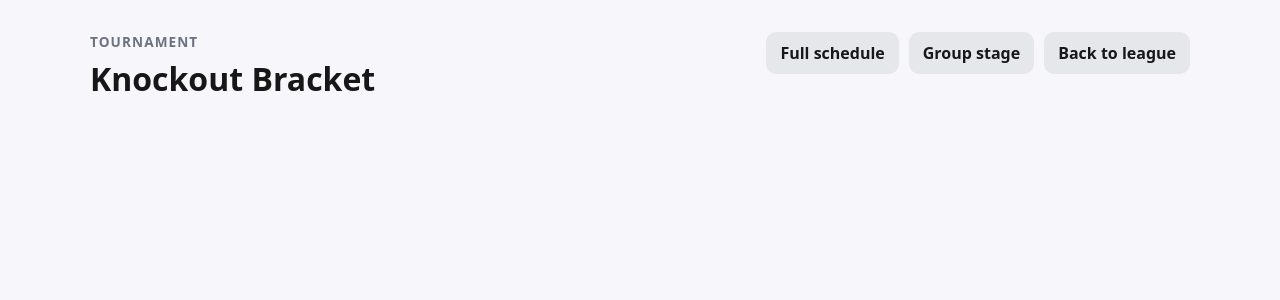
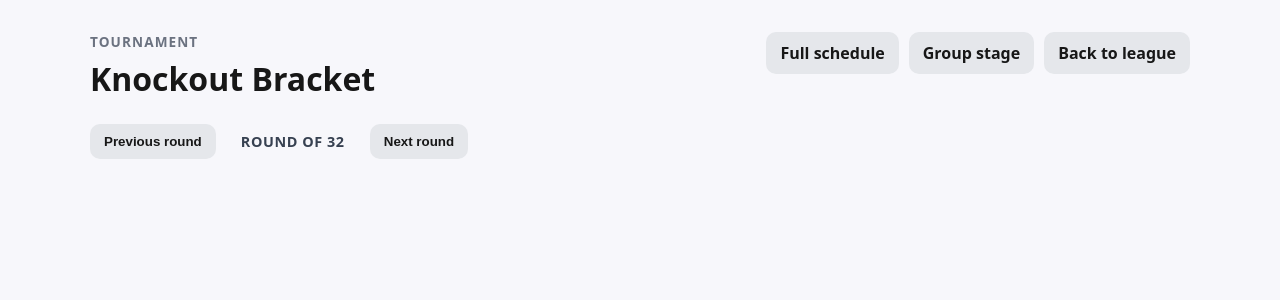
Before and after one commit to gterreran/world_cup_draft, a Django app: template templates/tournaments/bracket_stage.html in a window 1280 px wide. Shown: the part 55-355 px from the top of the page. Run offline with Django 5.2, Linux system fonts and the light colour scheme; the template is opened without the code that fills it, so the values that code supplies are empty.

Commit message:
Made bracket navigation smoother, with the stage navigation and bracket compression as navigation moves to the right.

```diff
--- a/static/css/app.css
+++ b/static/css/app.css
@@ -517,14 +517,40 @@ tbody tr:hover {
 
 
 
+.bracket-toolbar {
+  display: flex;
+  align-items: center;
+  gap: 12px;
+  margin: 4px 0 14px;
+}
+
+.bracket-toolbar-label {
+  min-width: 130px;
+  color: #374151;
+  font-size: 0.9rem;
+  font-weight: 900;
+  letter-spacing: 0.04em;
+  text-align: center;
+  text-transform: uppercase;
+}
+
+.bracket-nav-button:disabled {
+  cursor: not-allowed;
+  opacity: 0.45;
+}
+
 .bracket-scroll {
   overflow-x: auto;
   padding: 8px 0 28px;
+  scroll-behavior: auto;
+  scroll-padding-left: 18px;
+  overscroll-behavior-x: contain;
 }
 
 .bracket-board-grid {
   --card-width: 260px;
   --row-height: 150px;
+  --card-min-height: 150px;
   --row-gap: 26px;
   --round-gap: 96px;
   --connector-length: 48px;
@@ -535,8 +561,36 @@ tbody tr:hover {
   grid-template-columns: repeat(5, var(--card-width));
   column-gap: var(--round-gap);
   align-items: start;
-  min-width: 1700px;
-  padding: 18px 18px 44px;
+  min-width: 2060px;
+  padding: 18px calc(var(--card-width) + var(--round-gap) + 18px) 44px 18px;
+  transition:
+    grid-template-columns 180ms ease,
+    column-gap 180ms ease;
+}
+
+.bracket-board-grid.is-focus-0 {
+  --row-height: 150px;
+  --card-min-height: 150px;
+  --row-gap: 26px;
+}
+
+.bracket-board-grid.is-focus-1 {
+  --row-height: 82px;
+  --card-min-height: 132px;
+  --row-gap: 22px;
+}
+
+.bracket-board-grid.is-focus-2 {
+  --row-height: 48px;
+  --card-min-height: 132px;
+  --row-gap: 18px;
+}
+
+.bracket-board-grid.is-focus-3,
+.bracket-board-grid.is-focus-4 {
+  --row-height: 36px;
+  --card-min-height: 132px;
+  --row-gap: 16px;
 }
 
 .bracket-round {
@@ -555,10 +609,17 @@ tbody tr:hover {
   text-transform: uppercase;
 }
 
+.bracket-round.is-active-round h2 {
+  color: #155eef;
+}
+
 .bracket-grid-column {
   display: grid;
   grid-template-rows: repeat(16, var(--row-height));
   row-gap: var(--row-gap);
+  transition:
+    grid-template-rows 180ms ease,
+    row-gap 180ms ease;
 }
 
 .bracket-match-slot {
@@ -573,7 +634,7 @@ tbody tr:hover {
   z-index: 2;
   box-sizing: border-box;
   width: 100%;
-  min-height: var(--row-height);
+  min-height: var(--card-min-height, var(--row-height));
   background: white;
   border: 1px solid #e5e7eb;
   border-radius: 16px;
@@ -694,7 +755,7 @@ tbody tr:hover {
   position: absolute;
   left: 0;
   right: 0;
-  top: calc(50% + (var(--row-height) / 2) + 22px);
+  top: calc(50% + (var(--row-height) / 2) + 80px);
   z-index: 3;
   width: 100%;
   padding-top: 14px;
@@ -736,7 +797,7 @@ tbody tr:hover {
   .bracket-board-grid {
     --card-width: 240px;
     --round-gap: 84px;
-    min-width: 1540px;
+    min-width: 1870px;
   }
 }
 
--- /dev/null
+++ b/static/js/bracket.js
@@ -0,0 +1,183 @@
+(function () {
+  const scrollEl = document.querySelector('[data-bracket-scroll]');
+  const boardEl = document.querySelector('[data-bracket-board]');
+
+  if (!scrollEl || !boardEl) {
+    return;
+  }
+
+  const rounds = Array.from(boardEl.querySelectorAll('.bracket-round'));
+  const previousButton = document.querySelector('[data-bracket-prev]');
+  const nextButton = document.querySelector('[data-bracket-next]');
+  const label = document.querySelector('[data-bracket-label]');
+
+  if (!rounds.length) {
+    return;
+  }
+
+  // The navigation is page-based rather than free-scroll based.
+  // Each page is defined by the leftmost visible round:
+  //   0: R32 / R16 / QF
+  //   1: R16 / QF / SF
+  //   2: QF  / SF  / Final
+  //   3: SF  / Final / blank spacer
+  // This avoids guessing from card widths and keeps the label, scroll target,
+  // and compression density tied to the same state.
+  const VISIBLE_ROUNDS = 3;
+  const maxPageIndex = Math.max(0, rounds.length - VISIBLE_ROUNDS + 1);
+
+  let activeIndex = 0;
+  let rafId = null;
+  let programmaticIndex = null;
+  let programmaticTimer = null;
+
+  function roundTitle(index) {
+    const heading = rounds[index]?.querySelector('h2');
+    return heading ? heading.textContent.trim() : '';
+  }
+
+  function maxScrollLeft() {
+    return Math.max(0, scrollEl.scrollWidth - scrollEl.clientWidth);
+  }
+
+  function viewportInset() {
+    const value = window.getComputedStyle(scrollEl).getPropertyValue('scroll-padding-left');
+    const parsed = Number.parseFloat(value);
+    return Number.isFinite(parsed) ? parsed : 0;
+  }
+
+  function targetLeftForPage(index) {
+    const clamped = Math.max(0, Math.min(index, maxPageIndex));
+    const round = rounds[clamped];
+
+    if (!round) {
+      return maxScrollLeft();
+    }
+
+    const scrollRect = scrollEl.getBoundingClientRect();
+    const roundRect = round.getBoundingClientRect();
+    const absoluteRoundLeft = scrollEl.scrollLeft + roundRect.left - scrollRect.left;
+
+    return Math.max(0, Math.min(absoluteRoundLeft - viewportInset(), maxScrollLeft()));
+  }
+
+  function nearestPageIndex() {
+    const currentLeft = scrollEl.scrollLeft;
+    let bestIndex = 0;
+    let bestDistance = Infinity;
+
+    for (let index = 0; index <= maxPageIndex; index += 1) {
+      const distance = Math.abs(targetLeftForPage(index) - currentLeft);
+
+      if (distance < bestDistance) {
+        bestDistance = distance;
+        bestIndex = index;
+      }
+    }
+
+    return bestIndex;
+  }
+
+  function densityIndexForPage(index) {
+    // Density should match the densest leftmost visible round.
+    // Page 0 uses R32 density, page 1 uses R16 density, etc.
+    return Math.max(0, Math.min(index, rounds.length - 1));
+  }
+
+  function setActivePage(index) {
+    const clamped = Math.max(0, Math.min(index, maxPageIndex));
+    activeIndex = clamped;
+
+    boardEl.classList.remove(
+      'is-focus-0',
+      'is-focus-1',
+      'is-focus-2',
+      'is-focus-3',
+      'is-focus-4'
+    );
+    boardEl.classList.add(`is-focus-${densityIndexForPage(clamped)}`);
+
+    rounds.forEach((round, roundIndex) => {
+      const visible = roundIndex >= clamped && roundIndex < clamped + VISIBLE_ROUNDS;
+      round.classList.toggle('is-active-round', roundIndex === clamped);
+      round.classList.toggle('is-visible-page-round', visible);
+    });
+
+    if (previousButton) {
+      previousButton.disabled = clamped === 0;
+    }
+
+    if (nextButton) {
+      nextButton.disabled = clamped === maxPageIndex;
+    }
+
+    if (label) {
+      label.textContent = roundTitle(clamped);
+    }
+  }
+
+  function clearProgrammaticState() {
+    if (programmaticTimer !== null) {
+      window.clearTimeout(programmaticTimer);
+      programmaticTimer = null;
+    }
+
+    programmaticIndex = null;
+  }
+
+  function scrollToPage(index) {
+    const clamped = Math.max(0, Math.min(index, maxPageIndex));
+
+    clearProgrammaticState();
+
+    // Important: apply compression BEFORE the scroll starts.  The scroll
+    // listener is locked to this page during the smooth scroll, so it cannot
+    // temporarily revert the board to the previous density.
+    setActivePage(clamped);
+
+    programmaticIndex = clamped;
+    const targetLeft = targetLeftForPage(clamped);
+
+    scrollEl.scrollTo({ left: targetLeft, behavior: 'smooth' });
+
+    programmaticTimer = window.setTimeout(() => {
+      setActivePage(clamped);
+      clearProgrammaticState();
+    }, 500);
+  }
+
+  function syncFromScrollPosition() {
+    if (programmaticIndex !== null) {
+      setActivePage(programmaticIndex);
+      return;
+    }
+
+    if (rafId !== null) {
+      return;
+    }
+
+    rafId = window.requestAnimationFrame(() => {
+      rafId = null;
+      setActivePage(nearestPageIndex());
+    });
+  }
+
+  if (previousButton) {
+    previousButton.addEventListener('click', () => scrollToPage(activeIndex - 1));
+  }
+
+  if (nextButton) {
+    nextButton.addEventListener('click', () => scrollToPage(activeIndex + 1));
+  }
+
+  scrollEl.addEventListener('scroll', syncFromScrollPosition, { passive: true });
+
+  window.addEventListener('resize', () => {
+    clearProgrammaticState();
+    const page = Math.max(0, Math.min(activeIndex, maxPageIndex));
+    setActivePage(page);
+    scrollEl.scrollTo({ left: targetLeftForPage(page), behavior: 'auto' });
+  });
+
+  setActivePage(0);
+})();
--- a/templates/tournaments/bracket_stage.html
+++ b/templates/tournaments/bracket_stage.html
@@ -1,5 +1,5 @@
 {% extends "base/base.html" %}
-{% load league_extras %}
+{% load league_extras static %}
 {% block title %}{{ league.name }} Bracket{% endblock %}
 
 {% block content %}
@@ -16,8 +16,14 @@
     </div>
   </div>
 
-  <div class="bracket-scroll">
-    <div class="bracket-board bracket-board-grid">
+  <div class="bracket-toolbar" aria-label="Bracket navigation controls">
+    <button type="button" class="button secondary bracket-nav-button" data-bracket-prev>Previous round</button>
+    <span class="bracket-toolbar-label" data-bracket-label>Round of 32</span>
+    <button type="button" class="button secondary bracket-nav-button" data-bracket-next>Next round</button>
+  </div>
+
+  <div class="bracket-scroll" data-bracket-scroll>
+    <div class="bracket-board bracket-board-grid is-focus-0" data-bracket-board>
       {% for round in championship_rounds %}
         <section class="bracket-round bracket-round-{{ round.stage_class }}">
           <h2>{{ round.stage }}</h2>
@@ -188,4 +194,5 @@
       {% endfor %}
     </div>
   </div>
+  <script src="{% static 'js/bracket.js' %}"></script>
 {% endblock %}
```
